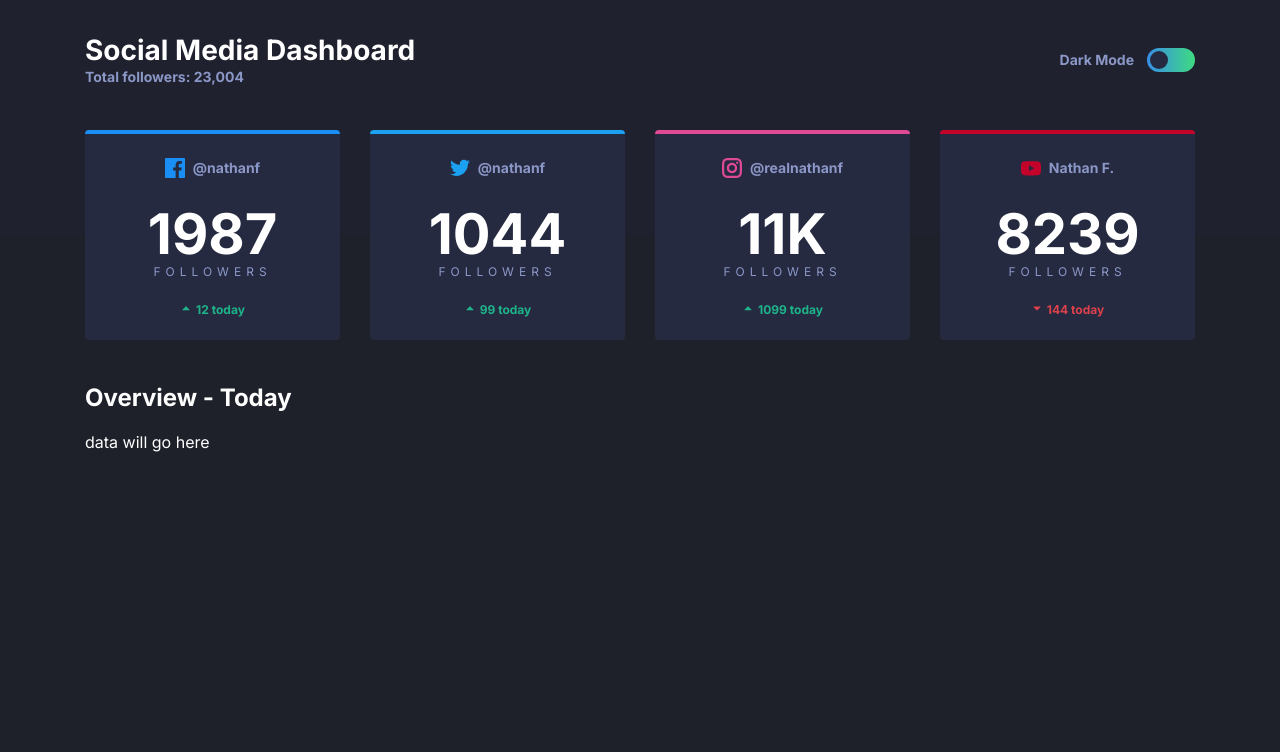
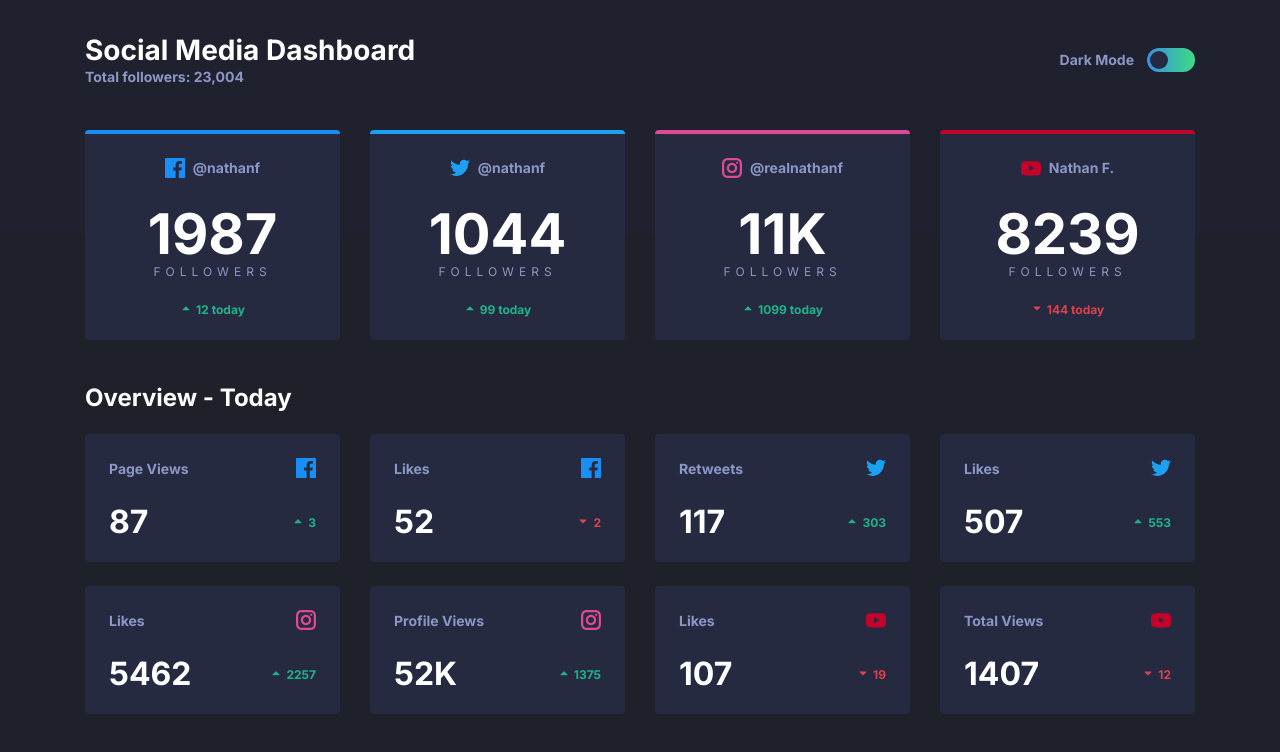
Before and after one commit to Zachcos/FeMentor-SocialMediaDashboardWithThemeSwitcher, a React (Create React App) app: page / in a window 1280 px wide. Shown: the top 752 px of the page. Built offline with nearby package versions, Linux system fonts and the light colour scheme.

Commit message:
Create CardSubcriber component and pass in data

```diff
--- /dev/null
+++ b/src/components/card-subscriber.js
@@ -0,0 +1,37 @@
+import React from 'react';
+import styled from 'styled-components';
+
+import { Card, CardTitle, CardStats, Subheading } from './index';
+
+const SubscriberWrapper = styled.div`
+  display: flex;
+  align-items: center;
+  justify-content: space-between;
+`;
+
+const SubscriberValue = styled.span`
+  font-size: 2rem;
+  font-weight: bold;
+`;
+
+export const CardSubscriber = ({ general: { name, Icon }, metrics }) => {
+  console.log('destructure props here');
+  return (
+    <>
+      {metrics.map(({ sectionName, total, today, status }) => (
+        <Card key={`${name}-${sectionName}`}>
+          <CardTitle>
+            <h3>
+              <Subheading>{sectionName}</Subheading>
+            </h3>
+            {Icon}
+          </CardTitle>
+          <SubscriberWrapper>
+            <SubscriberValue>{total}</SubscriberValue>
+            <CardStats value={today} status={status} />
+          </SubscriberWrapper>
+        </Card>
+      ))}
+    </>
+  );
+};
--- a/src/components/dashboard-subscription.js
+++ b/src/components/dashboard-subscription.js
@@ -2,7 +2,7 @@ import React, { useContext } from 'react';
 import styled from 'styled-components';
 
 import { AppStateContext } from '../app-context';
-import { SectionHeading } from './index';
+import { SectionHeading, CardSubscriber } from './index';
 
 const Container = styled.section`
   display: grid;
@@ -16,12 +16,14 @@ const Container = styled.section`
 `;
 
 export const DashboardSubscrption = () => {
-  console.log('This is the subscription dashboard');
+  const { socialMedia } = useContext(AppStateContext);
 
   return (
     <Container>
       <SectionHeading>Overview - Today</SectionHeading>
-      <p>data will go here</p>
+      {socialMedia.map((media) => (
+        <CardSubscriber key={`${media.general.name}-subscribers`} {...media} />
+      ))}
     </Container>
   );
 };
--- a/src/components/index.js
+++ b/src/components/index.js
@@ -8,6 +8,7 @@ export * from './card';
 export * from './card-title';
 export * from './card-stats';
 export * from './card-follower';
+export * from './card-subscriber';
 export * from './dashboard-header';
 export * from './dashboard-follower';
 export * from './dashboard-subscription';
```
